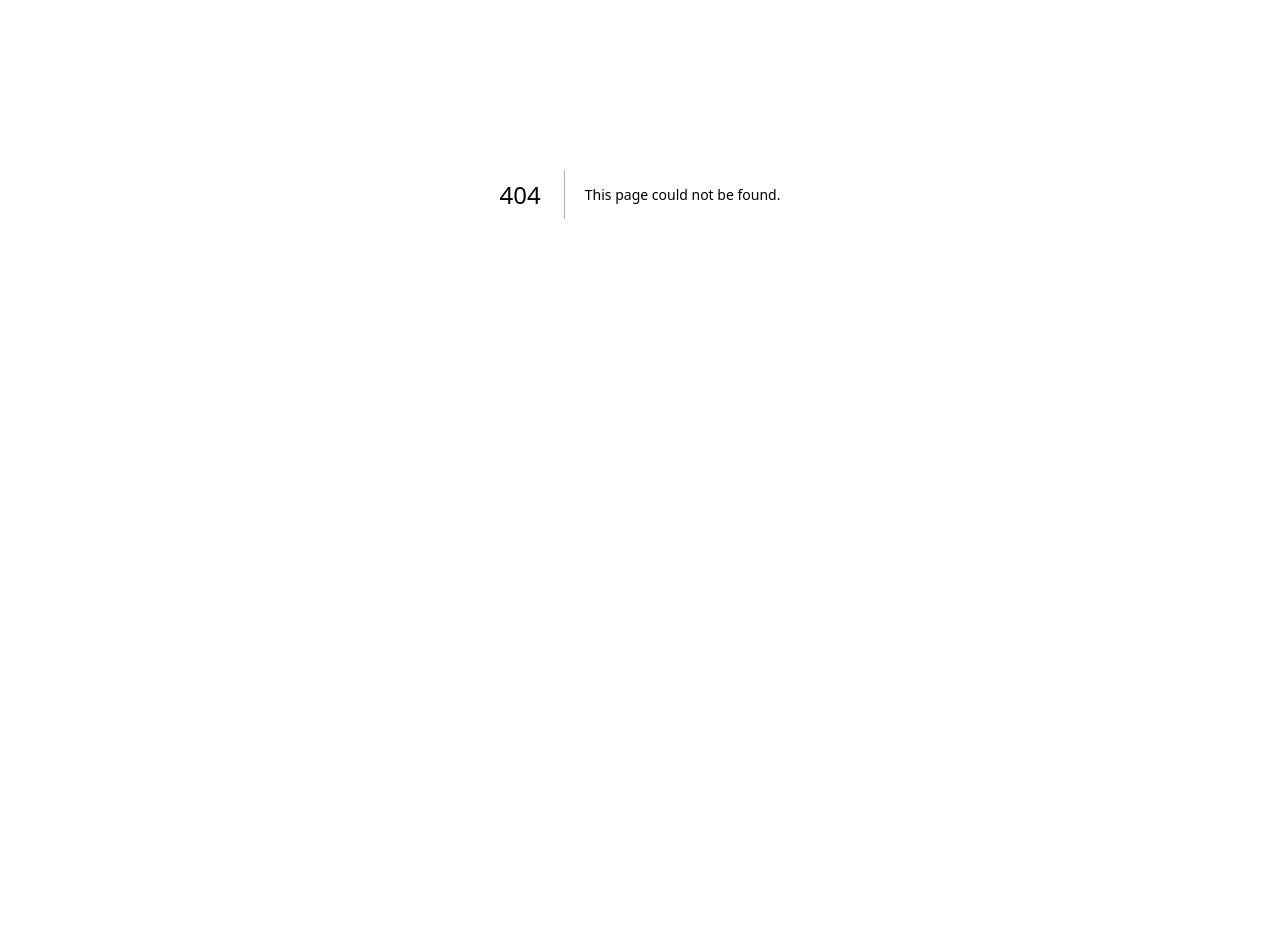
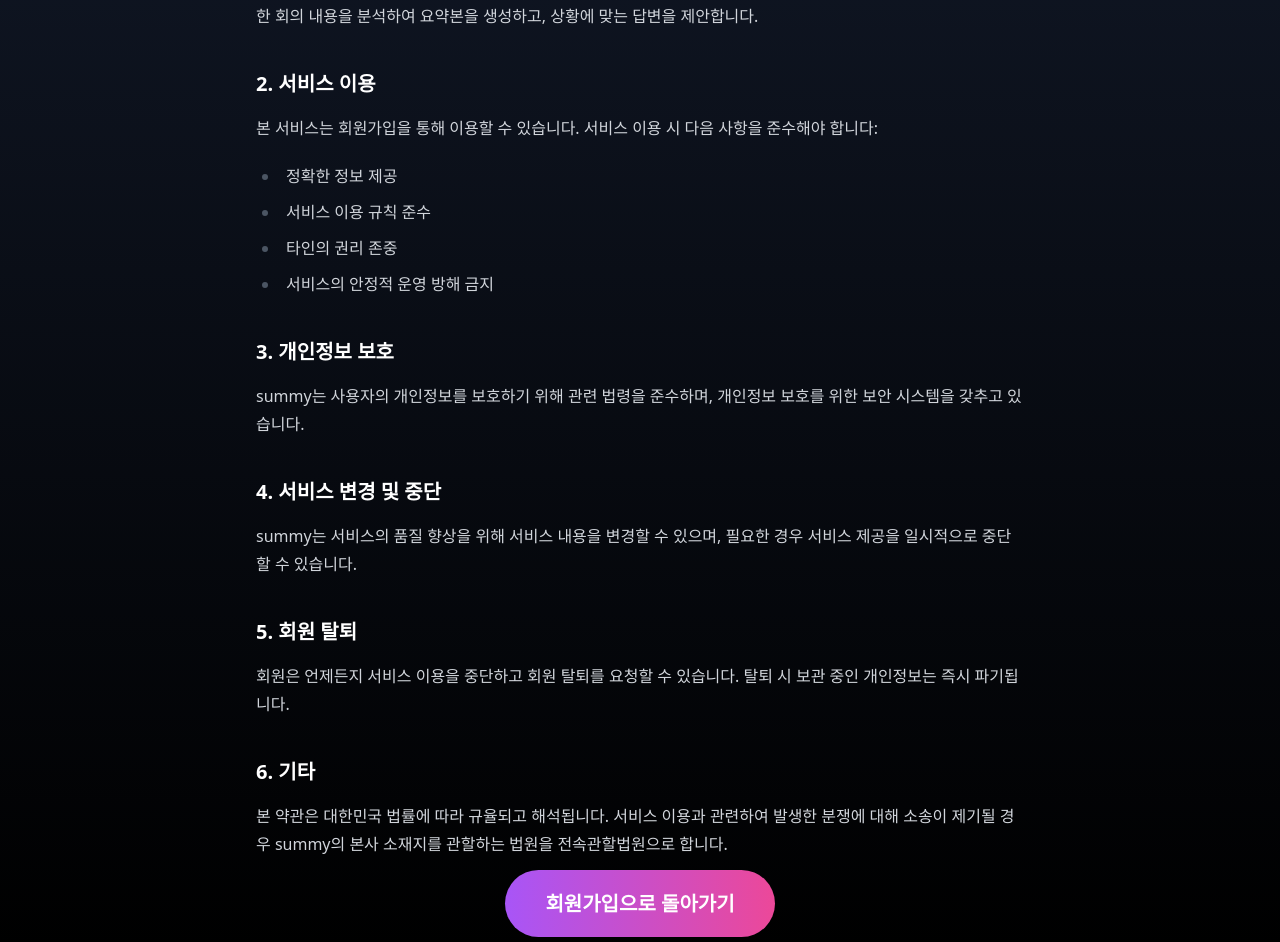
Before and after one commit to FLYLIKEB/summy, a Next.js app: page /terms in a window 1280 px wide. Before the commit this address had no page. Shown: the part 270-1212 px from the top of the page. Before the commit the page ends 864 px from the top, so only its background shows below. Built offline with nearby package versions, Linux system fonts and the light colour scheme.

Commit message:
refactor: 컴포넌트 파일 위치 조정 및 import 경로 수정

```diff
--- /dev/null
+++ b/app/components/LegalLayout.tsx
@@ -0,0 +1,35 @@
+import React from 'react'
+import Link from 'next/link'
+
+interface LegalLayoutProps {
+  children: React.ReactNode
+  title: string
+  lastUpdated: string
+}
+
+export default function LegalLayout({ children, title, lastUpdated }: LegalLayoutProps) {
+  return (
+    <main className="min-h-screen bg-gradient-to-b from-gray-900 to-black text-white">
+      <div className="container mx-auto px-4 py-8">
+        <div className="max-w-3xl mx-auto">
+          <h1 className="text-3xl font-bold mb-2">{title}</h1>
+          <p className="text-sm opacity-70 mb-8">마지막 수정일: {lastUpdated}</p>
+
+          <div className="prose prose-invert max-w-none">
+            {children}
+          </div>
+
+          <div className="mt-8 text-center">
+            <Link
+              href="/signup"
+              className="btn-primary"
+              prefetch={true}
+            >
+              회원가입으로 돌아가기
+            </Link>
+          </div>
+        </div>
+      </div>
+    </main>
+  )
+}
--- /dev/null
+++ b/app/privacy/page.tsx
@@ -0,0 +1,86 @@
+'use client'
+
+import React from 'react'
+import LegalLayout from '../components/LegalLayout'
+
+export default function PrivacyPage() {
+  return (
+    <LegalLayout title="개인정보처리방침" lastUpdated="2024년 3월 20일">
+      <section className="mb-8">
+        <h2 className="text-xl font-semibold mb-4">1. 개인정보의 수집 및 이용 목적</h2>
+        <p>
+          summy는 다음의 목적을 위하여 개인정보를 처리합니다:
+        </p>
+        <ul className="list-disc pl-6 mt-2">
+          <li>서비스 제공 및 운영</li>
+          <li>회원 관리 및 서비스 이용에 따른 본인확인</li>
+          <li>서비스 이용 기록 분석 및 통계</li>
+          <li>서비스 개선 및 신규 서비스 개발</li>
+        </ul>
+      </section>
+
+      <section className="mb-8">
+        <h2 className="text-xl font-semibold mb-4">2. 수집하는 개인정보 항목</h2>
+        <p>
+          summy는 서비스 제공을 위해 다음과 같은 개인정보를 수집합니다:
+        </p>
+        <ul className="list-disc pl-6 mt-2">
+          <li>필수항목: 이메일 주소, 비밀번호</li>
+          <li>선택항목: 이름, 프로필 정보</li>
+          <li>자동수집항목: IP 주소, 쿠키, 서비스 이용 기록</li>
+        </ul>
+      </section>
+
+      <section className="mb-8">
+        <h2 className="text-xl font-semibold mb-4">3. 개인정보의 보유 및 이용기간</h2>
+        <p>
+          회원 탈퇴 시까지 개인정보를 보유하며, 탈퇴 시 즉시 파기됩니다.
+          단, 관련 법령에 따라 일정 기간 보관이 필요한 정보는 해당 기간 동안 보관됩니다.
+        </p>
+      </section>
+
+      <section className="mb-8">
+        <h2 className="text-xl font-semibold mb-4">4. 개인정보의 파기</h2>
+        <p>
+          summy는 개인정보의 수집 및 이용 목적이 달성된 후에는 해당 정보를 지체 없이 파기합니다.
+          단, 관련 법령에 따라 보관이 필요한 정보는 별도 보관 후 기간 종료 시 파기됩니다.
+        </p>
+      </section>
+
+      <section className="mb-8">
+        <h2 className="text-xl font-semibold mb-4">5. 이용자 권리</h2>
+        <p>
+          이용자는 다음과 같은 권리를 행사할 수 있습니다:
+        </p>
+        <ul className="list-disc pl-6 mt-2">
+          <li>개인정보 열람 요구</li>
+          <li>오류 정정 요구</li>
+          <li>삭제 요구</li>
+          <li>처리정지 요구</li>
+          <li>동의 철회</li>
+        </ul>
+      </section>
+
+      <section className="mb-8">
+        <h2 className="text-xl font-semibold mb-4">6. 개인정보의 안전성 확보 조치</h2>
+        <p>
+          summy는 개인정보의 안전성 확보를 위해 다음과 같은 조치를 취하고 있습니다:
+        </p>
+        <ul className="list-disc pl-6 mt-2">
+          <li>개인정보의 암호화</li>
+          <li>해킹 등에 대비한 기술적 대책</li>
+          <li>개인정보에 대한 접근 제한</li>
+          <li>개인정보 취급 직원의 최소화 및 교육</li>
+        </ul>
+      </section>
+
+      <section className="mb-8">
+        <h2 className="text-xl font-semibold mb-4">7. 개인정보 자동 수집 장치의 설치/운영 및 거부</h2>
+        <p>
+          summy는 이용자에게 개별적인 맞춤서비스를 제공하기 위해 이용정보를 저장하고
+          수시로 불러오는 '쿠키(cookie)'를 사용합니다.
+        </p>
+      </section>
+    </LegalLayout>
+  )
+}
--- /dev/null
+++ b/app/terms/page.tsx
@@ -0,0 +1,64 @@
+'use client'
+
+import React from 'react'
+import LegalLayout from '../components/LegalLayout'
+
+export default function TermsPage() {
+  return (
+    <LegalLayout title="이용약관" lastUpdated="2024년 3월 20일">
+      <section className="mb-8">
+        <h2 className="text-xl font-semibold mb-4">1. 서비스 소개</h2>
+        <p>
+          summy는 회의 내용을 자동으로 요약하고 적절한 답변을 제안하는 AI 기반 서비스입니다.
+          본 서비스는 사용자가 제공한 회의 내용을 분석하여 요약본을 생성하고, 상황에 맞는 답변을 제안합니다.
+        </p>
+      </section>
+
+      <section className="mb-8">
+        <h2 className="text-xl font-semibold mb-4">2. 서비스 이용</h2>
+        <p>
+          본 서비스는 회원가입을 통해 이용할 수 있습니다. 서비스 이용 시 다음 사항을 준수해야 합니다:
+        </p>
+        <ul className="list-disc pl-6 mt-2">
+          <li>정확한 정보 제공</li>
+          <li>서비스 이용 규칙 준수</li>
+          <li>타인의 권리 존중</li>
+          <li>서비스의 안정적 운영 방해 금지</li>
+        </ul>
+      </section>
+
+      <section className="mb-8">
+        <h2 className="text-xl font-semibold mb-4">3. 개인정보 보호</h2>
+        <p>
+          summy는 사용자의 개인정보를 보호하기 위해 관련 법령을 준수하며,
+          개인정보 보호를 위한 보안 시스템을 갖추고 있습니다.
+        </p>
+      </section>
+
+      <section className="mb-8">
+        <h2 className="text-xl font-semibold mb-4">4. 서비스 변경 및 중단</h2>
+        <p>
+          summy는 서비스의 품질 향상을 위해 서비스 내용을 변경할 수 있으며,
+          필요한 경우 서비스 제공을 일시적으로 중단할 수 있습니다.
+        </p>
+      </section>
+
+      <section className="mb-8">
+        <h2 className="text-xl font-semibold mb-4">5. 회원 탈퇴</h2>
+        <p>
+          회원은 언제든지 서비스 이용을 중단하고 회원 탈퇴를 요청할 수 있습니다.
+          탈퇴 시 보관 중인 개인정보는 즉시 파기됩니다.
+        </p>
+      </section>
+
+      <section className="mb-8">
+        <h2 className="text-xl font-semibold mb-4">6. 기타</h2>
+        <p>
+          본 약관은 대한민국 법률에 따라 규율되고 해석됩니다.
+          서비스 이용과 관련하여 발생한 분쟁에 대해 소송이 제기될 경우
+          summy의 본사 소재지를 관할하는 법원을 전속관할법원으로 합니다.
+        </p>
+      </section>
+    </LegalLayout>
+  )
+}
```
